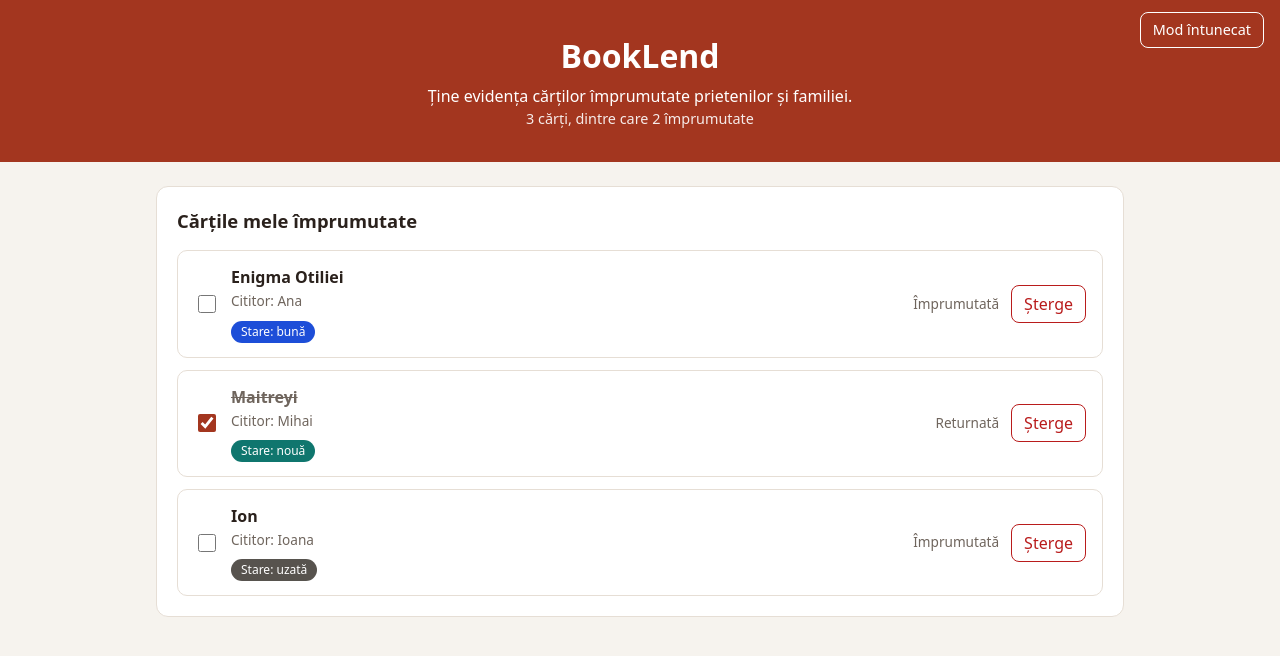
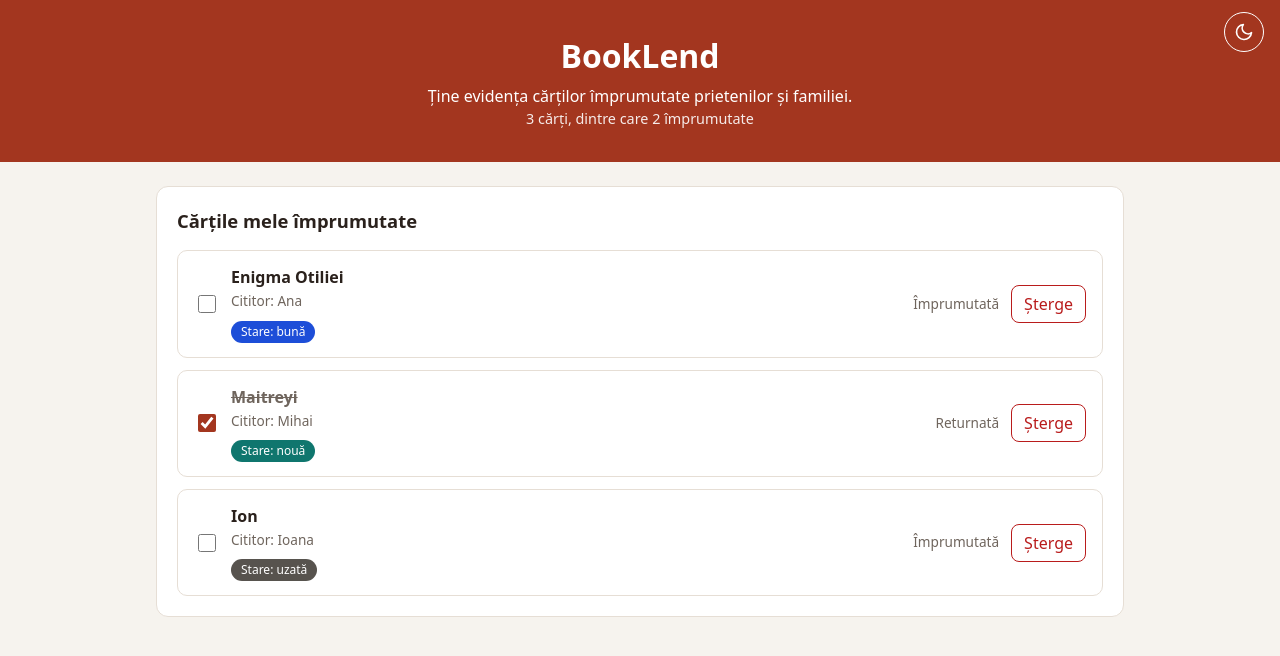
Before and after one commit to luca-dorcea/BookLend, a React (Vite) app in the folder frontend/: page / in a window 1280 px wide. Shown: the top 656 px of the page. Built offline with nearby package versions, Linux system fonts and the light colour scheme.

Commit message:
Stage 5: sun and moon icon for the theme button

```diff
--- a/frontend/src/App.css
+++ b/frontend/src/App.css
@@ -259,13 +259,16 @@ body {
   position: absolute;
   top: 12px;
   right: 16px;
-  padding: 6px 12px;
+  width: 40px;
+  height: 40px;
+  display: flex;
+  align-items: center;
+  justify-content: center;
+  padding: 0;
   border: 1px solid var(--on-accent);
-  border-radius: 8px;
+  border-radius: 50%;
   background: transparent;
   color: var(--on-accent);
-  font: inherit;
-  font-size: 0.9rem;
   cursor: pointer;
 }
 
@@ -280,5 +283,4 @@ body {
 @media (max-width: 700px) {
   .container { grid-template-columns: 1fr; }
   .item-card { flex-wrap: wrap; }
-  .theme-toggle { position: static; margin-bottom: 12px; }
 }
--- a/frontend/src/App.jsx
+++ b/frontend/src/App.jsx
@@ -1,5 +1,6 @@
 import { useState } from "react";
 import BookList from "./components/BookList.jsx";
+import ThemeIcon from "./components/ThemeIcon.jsx";
 
 const INITIAL_BOOKS = [
   { id: 1, title: "Enigma Otiliei", returned: false, condition: "good", borrower: "Ana" },
@@ -34,6 +35,7 @@ export default function App() {
   const lent = books.filter((b) => !b.returned).length;
   const bookWord = books.length === 1 ? "carte" : "cărți";
   const lentWord = lent === 1 ? "împrumutată" : "împrumutate";
+  const themeLabel = theme === "dark" ? "Mod luminos" : "Mod întunecat";
 
   return (
     <>
@@ -42,8 +44,10 @@ export default function App() {
           className="theme-toggle"
           onClick={handleToggleTheme}
           aria-pressed={theme === "dark"}
+          aria-label={themeLabel}
+          title={themeLabel}
         >
-          {theme === "dark" ? "Mod luminos" : "Mod întunecat"}
+          <ThemeIcon theme={theme} />
         </button>
         <h1>BookLend</h1>
         <p>Ține evidența cărților împrumutate prietenilor și familiei.</p>
--- /dev/null
+++ b/frontend/src/components/ThemeIcon.jsx
@@ -0,0 +1,35 @@
+export default function ThemeIcon({ theme }) {
+  if (theme === "dark") {
+    return (
+      <svg
+        viewBox="0 0 24 24"
+        width="20"
+        height="20"
+        fill="none"
+        stroke="currentColor"
+        strokeWidth="2"
+        strokeLinecap="round"
+        aria-hidden="true"
+      >
+        <circle cx="12" cy="12" r="4" />
+        <path d="M12 2v2M12 20v2M4.93 4.93l1.41 1.41M17.66 17.66l1.41 1.41M2 12h2M20 12h2M4.93 19.07l1.41-1.41M17.66 6.34l1.41-1.41" />
+      </svg>
+    );
+  }
+
+  return (
+    <svg
+      viewBox="0 0 24 24"
+      width="20"
+      height="20"
+      fill="none"
+      stroke="currentColor"
+      strokeWidth="2"
+      strokeLinecap="round"
+      strokeLinejoin="round"
+      aria-hidden="true"
+    >
+      <path d="M21 12.79A9 9 0 1 1 11.21 3 7 7 0 0 0 21 12.79z" />
+    </svg>
+  );
+}
```
Also changed, not shown: 1 other file (tests, documents, lock files or other folders).
